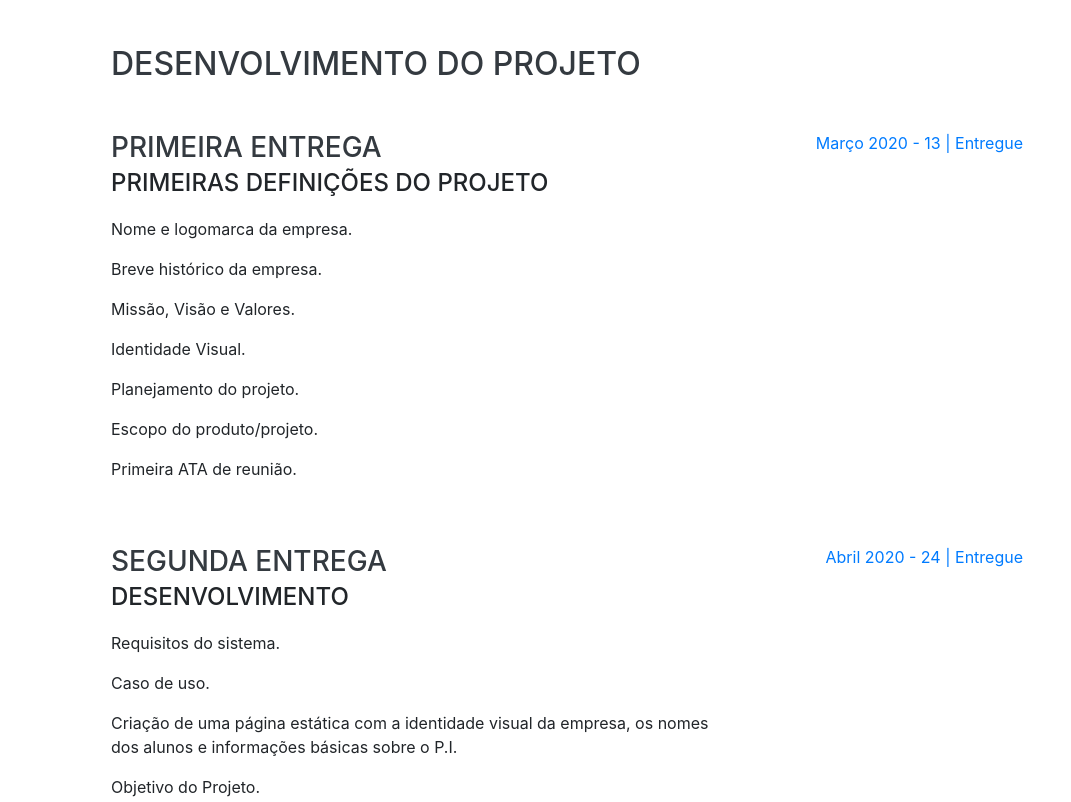
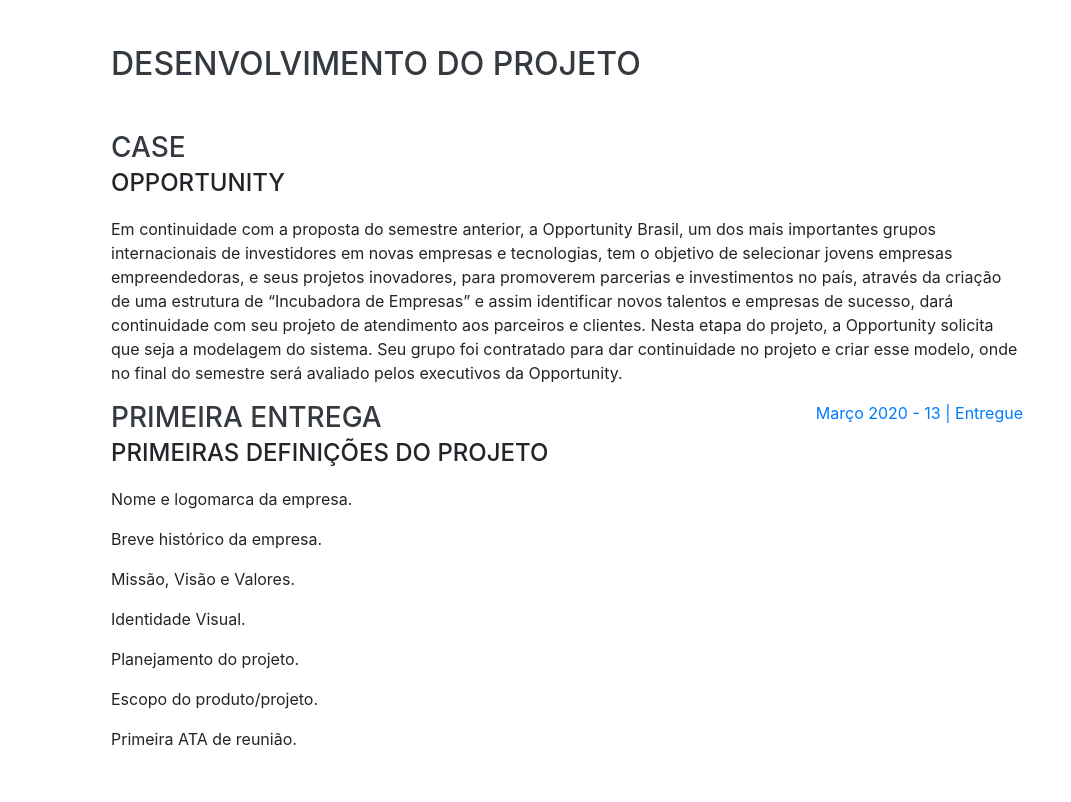
Before and after one commit to MarthKv/html, a website with bundled scripts: page index.html in a window 1280 px wide. Shown: the part 804-1606 px from the top of the page, without its empty margins (209-1280 px from the left). Built offline with nearby package versions, Linux system fonts and the light colour scheme; a web font is replaced by a local one.

Commit message:
Add files via upload

```diff
--- a/index.html
+++ b/index.html
@@ -88,7 +88,13 @@
     <section class="resume-section p-3 p-lg-5 d-flex justify-content-center" id="experience">
       <div class="w-100">
         <h2 class="mb-5">Desenvolvimento do Projeto</h2>
-
+        <div class="resume-item d-flex flex-column flex-md-row justify-content-between mb-5">
+          <div class="resume-content">
+            <h3 class="mb-0">Case</h3>
+            <div class="subheading mb-3">Opportunity</div>
+            <p>Em continuidade com a proposta do semestre anterior, a Opportunity Brasil, um dos mais importantes grupos internacionais de investidores em novas empresas e tecnologias, tem o objetivo de selecionar jovens empresas empreendedoras, e seus projetos inovadores, para promoverem parcerias e investimentos no país, através da criação de uma estrutura de “Incubadora de Empresas” e assim identificar novos talentos e empresas de sucesso, dará continuidade com seu projeto de atendimento aos parceiros e clientes.
+              Nesta etapa do projeto, a Opportunity solicita que seja a modelagem do sistema. Seu grupo foi contratado para dar continuidade no projeto e criar esse modelo, onde no final do semestre será avaliado pelos executivos da Opportunity.
+              </p>
         <div class="resume-item d-flex flex-column flex-md-row justify-content-between mb-5">
           <div class="resume-content">
             <h3 class="mb-0">Primeira Entrega</h3>
```
